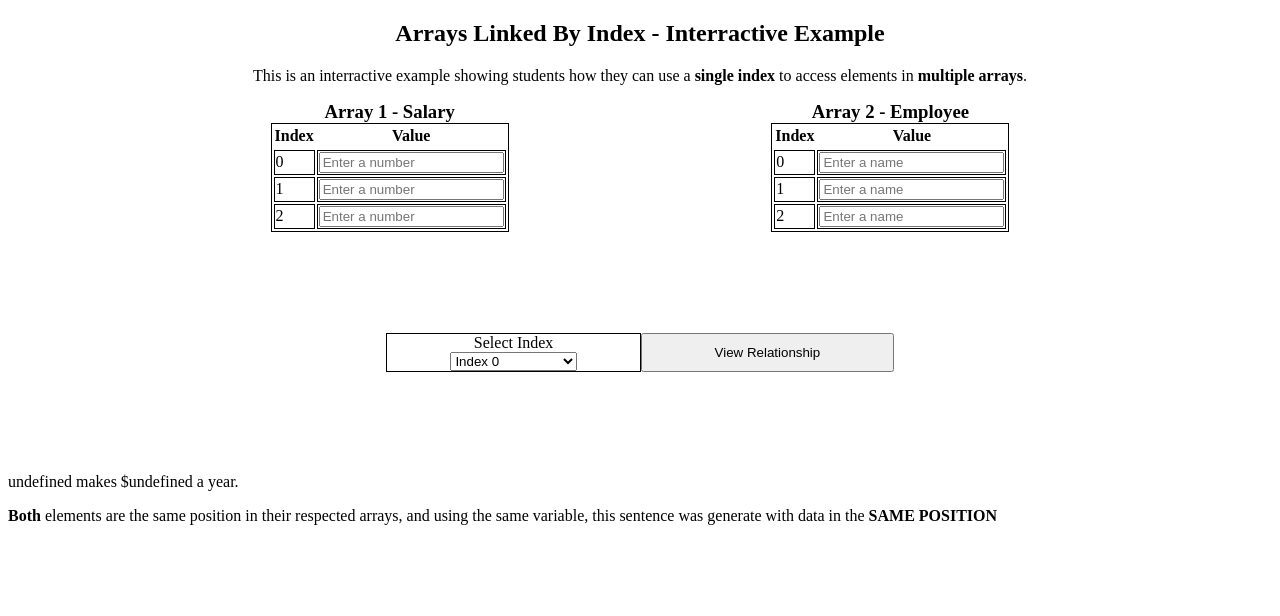
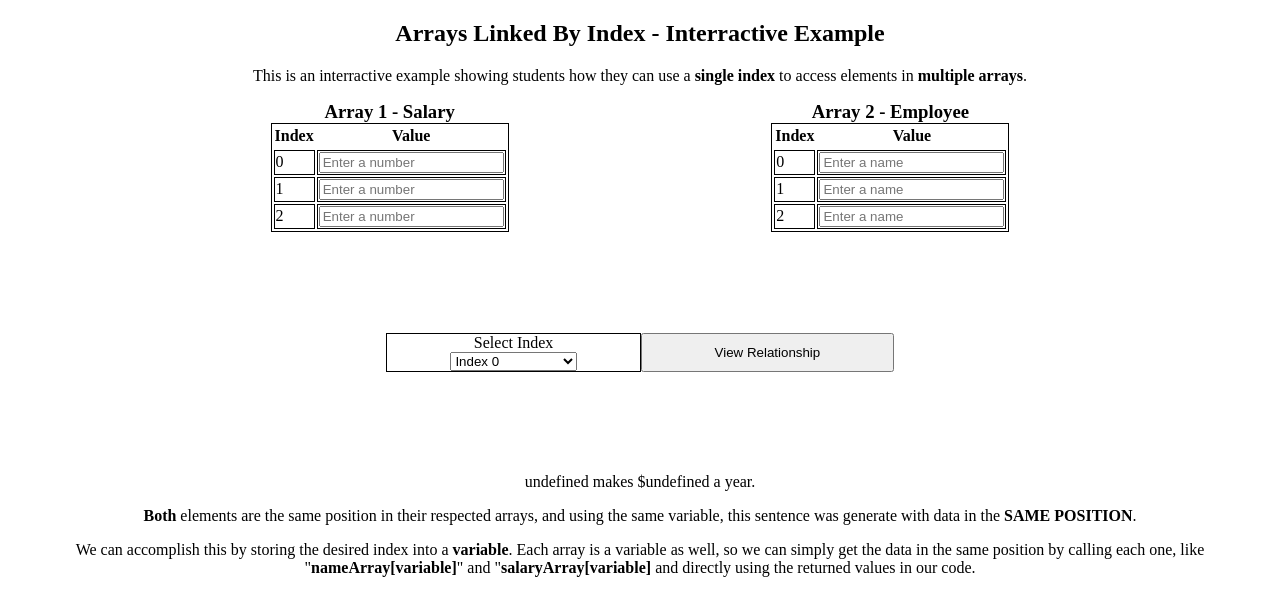
Before and after one commit to ToadNamedDuck/ExamplesForStudents, a plain HTML site: page index.html in a window 1280 px wide. Both pictures are taken after a click on the button "View Relationship". Drawn offline with Linux system fonts and the light colour scheme.

Commit message:
Added a little more explanation

```diff
--- a/main.css
+++ b/main.css
@@ -42,3 +42,6 @@ select{
 label{
     display: block;
 }
+#output{
+    text-align: center;
+}
--- a/main.js
+++ b/main.js
@@ -35,7 +35,8 @@ function buttonOnClick(e){
     e.preventDefault();
     let selectedIndex = parseInt(document.getElementById("indexSelector").value)
     document.getElementById("output").innerHTML = `<p> ${array2[selectedIndex]} makes $${array1[selectedIndex]} a year.</p>
-    <p><b>Both</b> elements are the same position in their respected arrays, and using the same variable, this sentence was generate with data in the <b>SAME POSITION</b></p>`
+    <p><b>Both</b> elements are the same position in their respected arrays, and using the same variable, this sentence was generate with data in the <b>SAME POSITION</b>.</p>
+    <p>We can accomplish this by storing the desired index into a <b>variable</b>. Each array is a variable as well, so we can simply get the data in the same position by calling each one, like "<b>nameArray[variable]</b>" and "<b>salaryArray[variable]</b> and directly using the returned values in our code.`
 
 }
 
```
